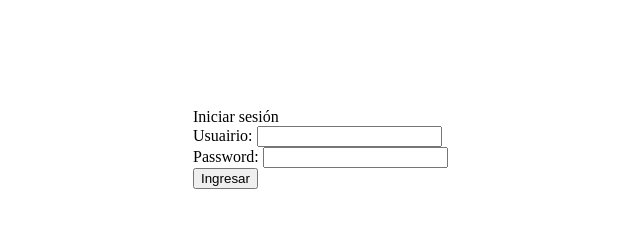
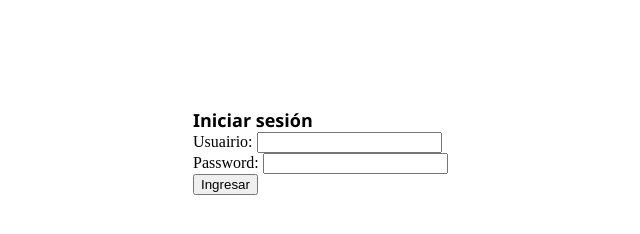
Before and after one commit to quirozu/ejemplo, a plain HTML site: page index.html in a window 1280 px wide. Shown: the whole page, without its empty margins (297-937 px from the left). Drawn offline with Linux system fonts and the light colour scheme.

Commit message:
Se le dio estilos al titulo

```diff
--- a/styles.css
+++ b/styles.css
@@ -8,3 +8,9 @@
   right: 0px;
   width: 300px;
 }
+
+.titulo {
+  font-family: 'Segoe UI', Tahoma, Geneva, Verdana, sans-serif;
+  font-size: 18px;
+  font-weight: bold;
+}
```
